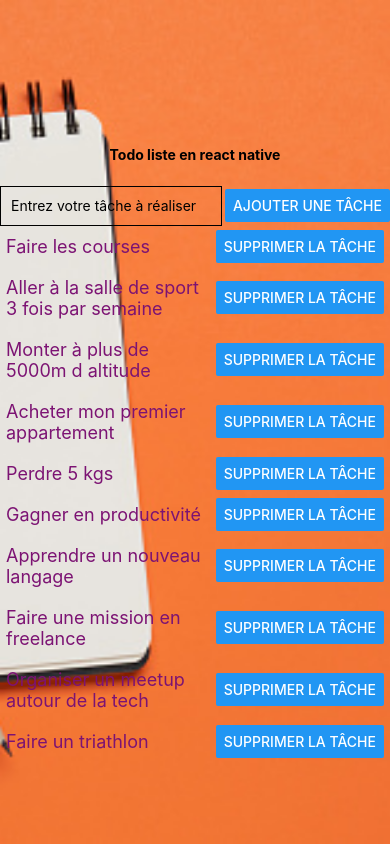
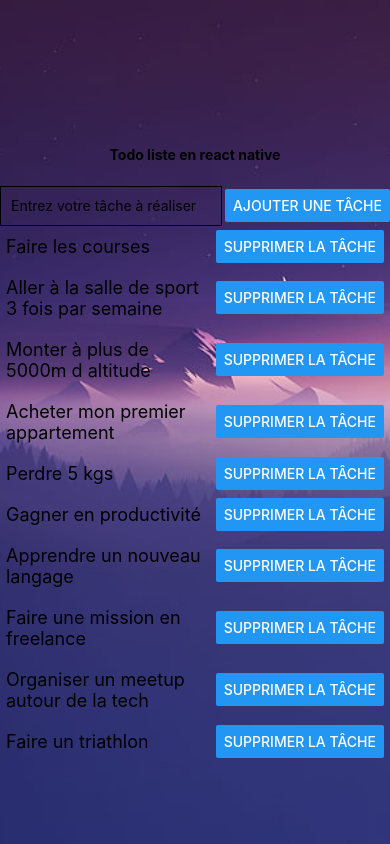
Before and after one commit to Tarek-69/React-Native, a React Native app: screen / in a window 390 px wide. Built offline with nearby package versions, Linux system fonts and the light colour scheme.

Commit message:
Add color Item

```diff
--- a/Components/Todo.js
+++ b/Components/Todo.js
@@ -56,7 +56,7 @@
     marginVertical: 10,
     flex: 1,
     marginRight: 10,
-    color: "#7c1373",
+    color: "black",
   },
   centeredView: {
     flex: 1,
```
Also changed, not shown: src/Images/wallpaper.jpeg.
